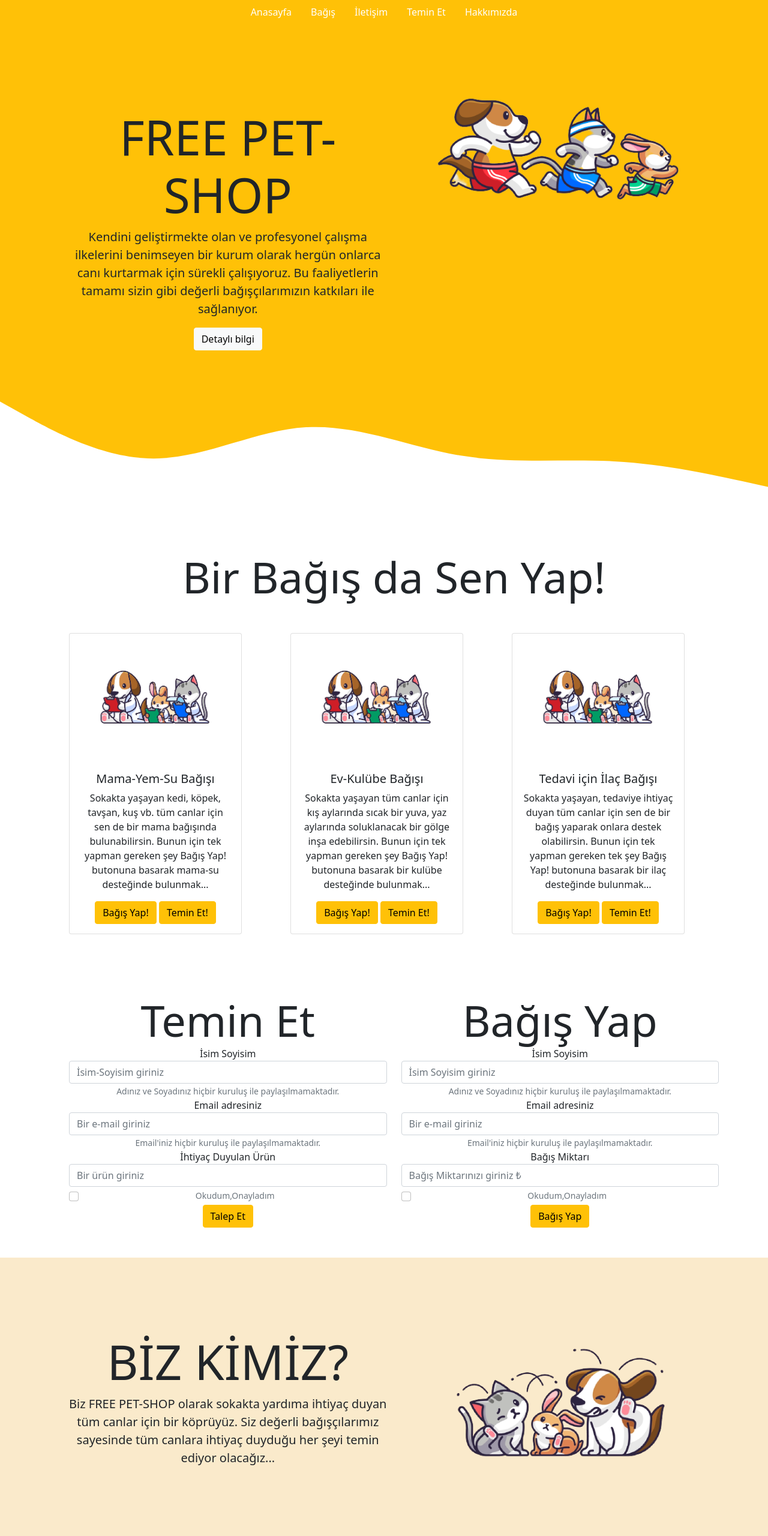
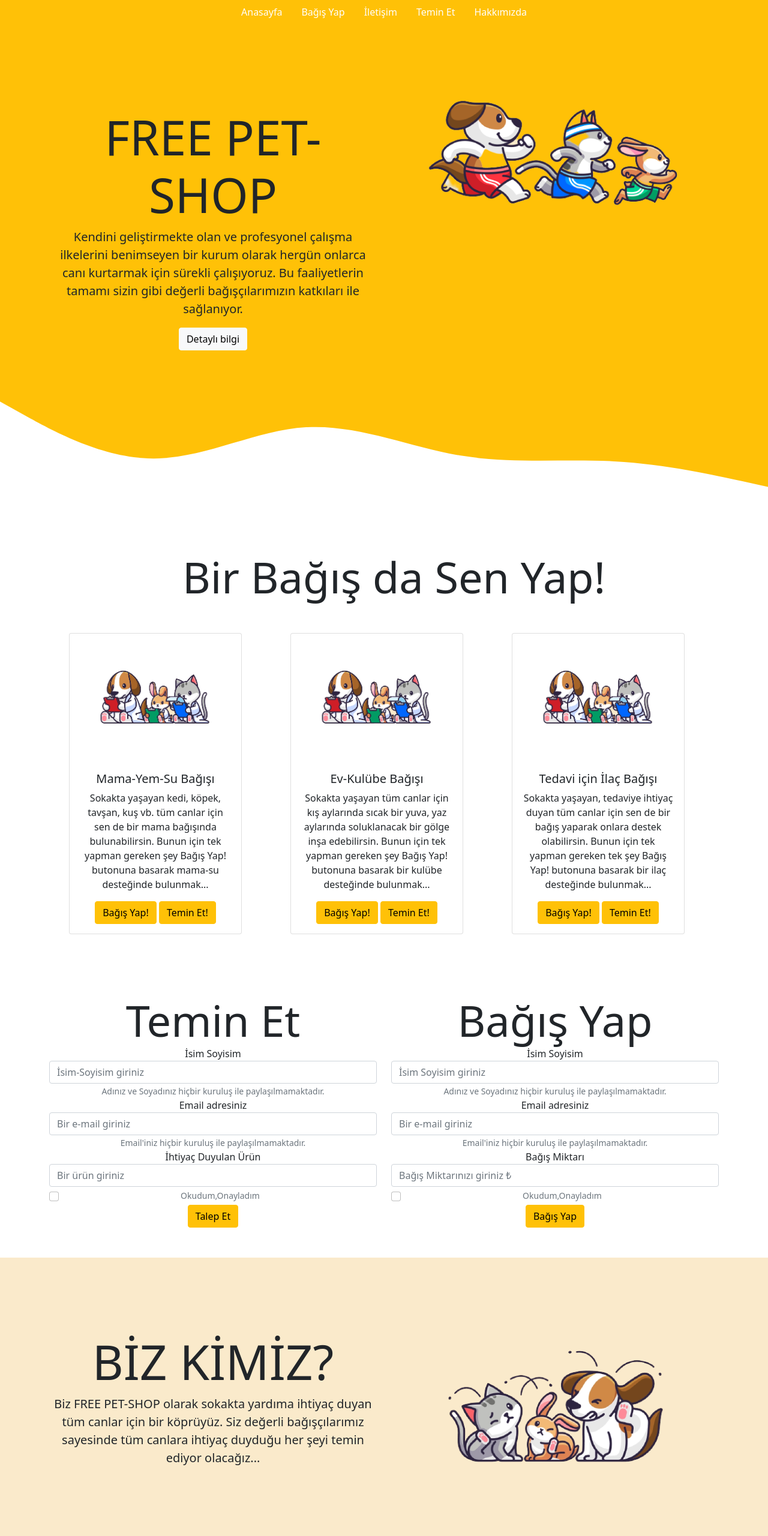
Before and after one commit to GuvenEREN-404/PetShop, a plain HTML site: page index.html in a window 1280 px wide. Shown: the top 2560 px of the page at 60% size. Drawn offline with nearby package versions, Linux system fonts and the light colour scheme.

Commit message:
Update index.html

```diff
--- a/index.html
+++ b/index.html
@@ -16,7 +16,7 @@
               <a class="nav-link active clr" href="index.html">Anasayfa</a>
           </li>
           <li class="nav-item">
-              <a class="nav-link clr" href="#section4">Bağış</a>
+              <a class="nav-link clr" href="#section4">Bağış Yap</a>
           </li>
           <li class="nav-item">
               <a class="nav-link clr" href="#section2">İletişim</a>
@@ -31,7 +31,7 @@
 
 
       <div class="renk">
-          <div class="container ortala">
+          <div class="container orta">
               <div class="row">
                   <div class="col-sm prgrf">
                       <h1 class="display-1">FREE PET-SHOP </h1>
@@ -92,7 +92,7 @@
           </div>
       </div>
 
-      <div class="container ortala hiz">
+      <div class="container orta hiz">
         <div class="row">
             <div class="col">
                 <div class="display-2">Temin Et</div>
@@ -146,7 +146,7 @@
     <!--hakkimizda baslangic-->
       <div id="section1"></div>
       <div class="renk1 hiz">
-          <div class="container ortala">
+          <div class="container orta">
               <div class="row">
                   <div class="col-sm hOrt">
                       <h1 class="display-1">BİZ KİMİZ?</h1>
@@ -161,7 +161,7 @@
       <!--hakkimizda bitiş-->
       <div id="section2"></div>
       <div class="renk2 hiz">
-          <div class="container ortala">
+          <div class="container orta">
               <div class="row">
                   <div class="col-sm">
                       <img src="img/banner3.png" class="img1 float-right" alt="">
@@ -178,7 +178,7 @@
       </div>
       <div id="section3"></div>
       <div class="renk1 hiz">
-          <div class="container ortala">
+          <div class="container orta">
               <div class="row">
                   <div class="col-sm hOrt">
                       <h1 class="display-1">TEMİN EDİN</h1>
```
